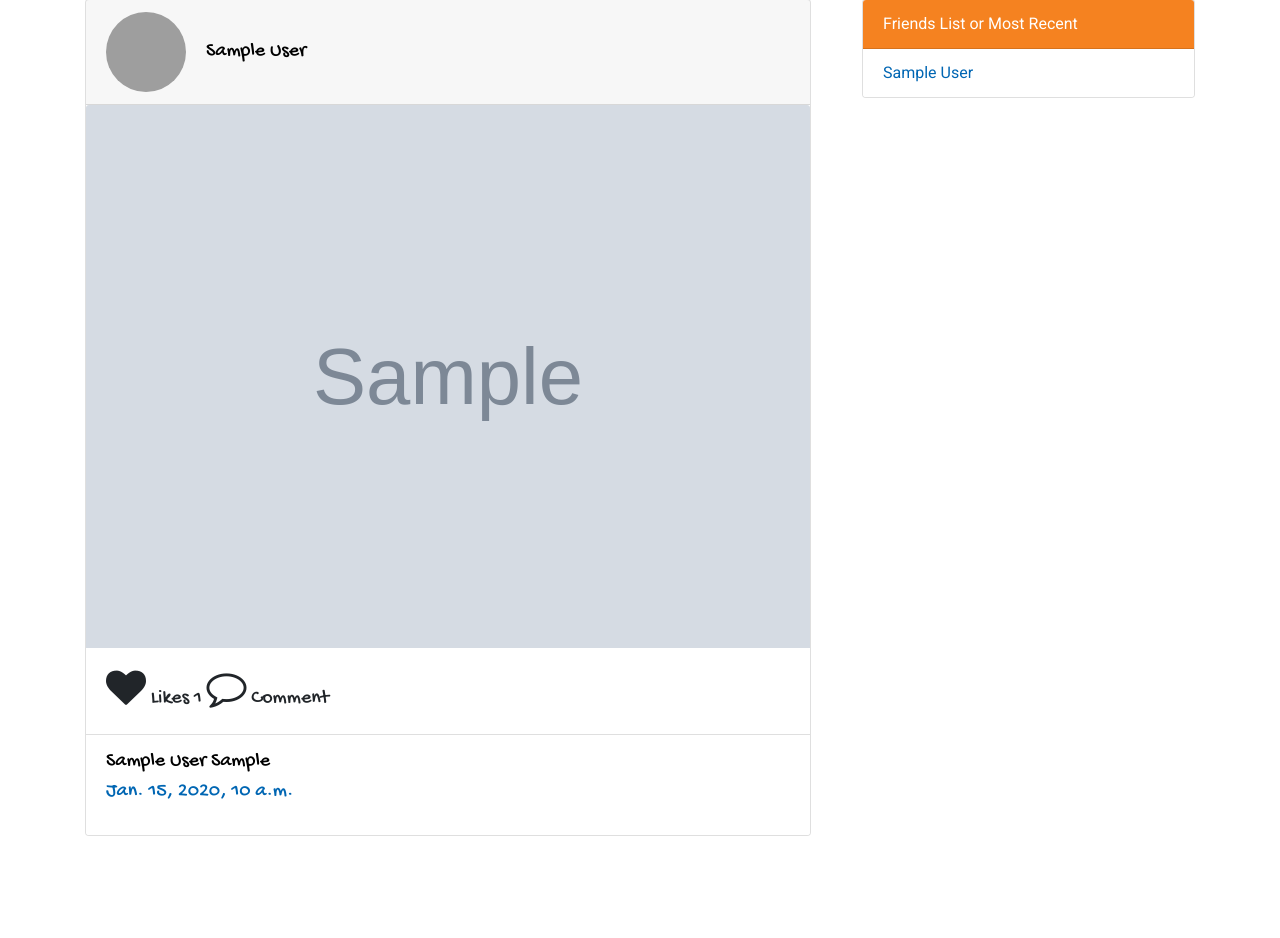
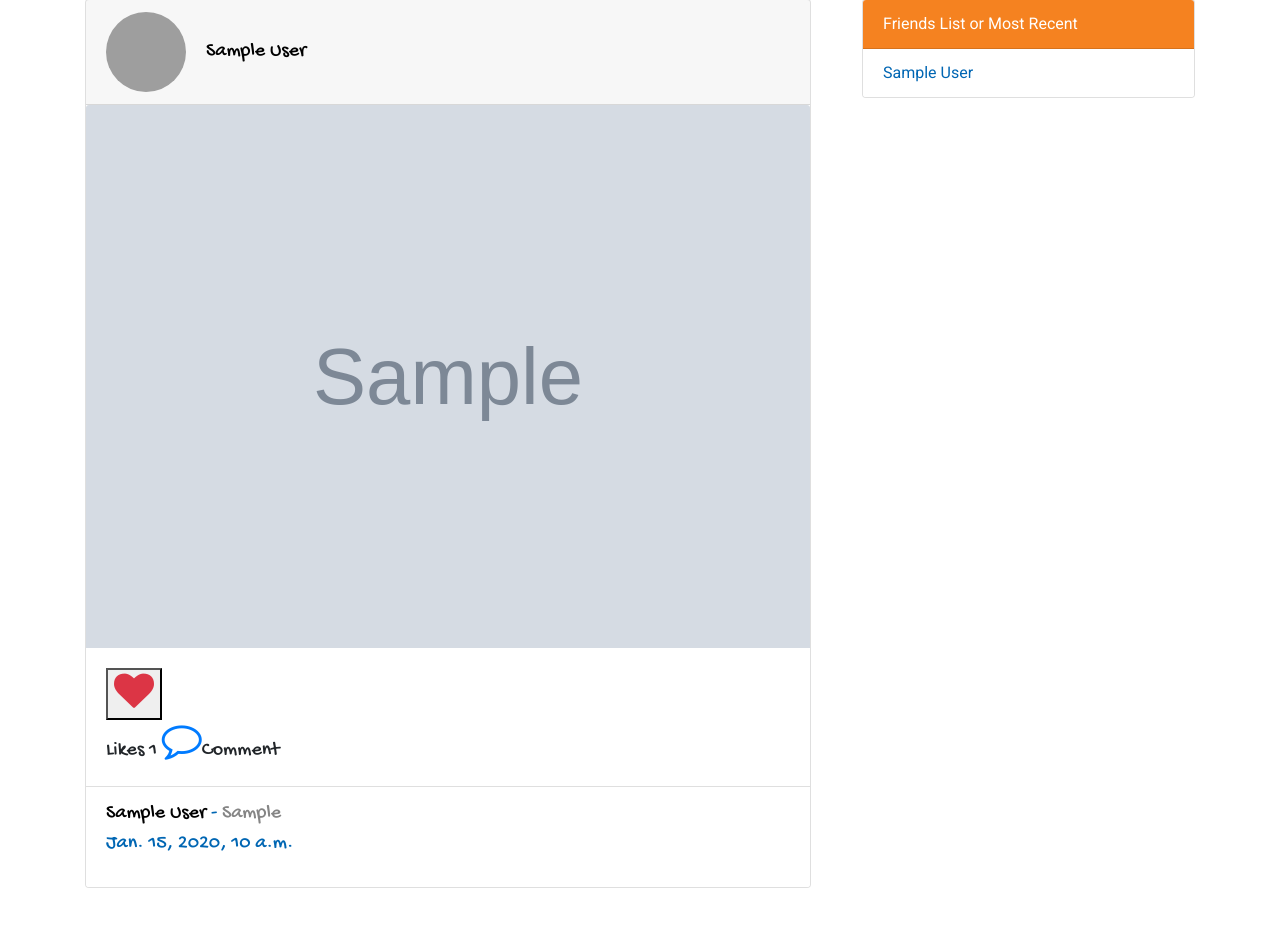
Before and after one commit to Eli-J-Camara/PetGram, a Django app: page / in a window 1280 px wide. Shown: the part 134-1072 px from the top of the page. Before the commit the page ends 970 px from the top, so only its background shows below. Run offline with Django 3.2, Linux system fonts and the light colour scheme; a user stored in the database is signed in; tables that the repository leaves empty hold one stand-in row (values such as "Sample post"); grey boxes marked "Sample" are stand-in pictures; data that the repository does not hold is empty; some libraries are stand-ins or nearby versions; grey boxes are pictures that could not be loaded.

Commit message:
got he heart to toggle from red to grey for like unlike

```diff
--- a/static/css/style.css
+++ b/static/css/style.css
@@ -109,6 +109,16 @@ li.list-group-item > a {
     text-decoration: none;
 }
 
+li.list-group-item > span > a {
+    color: rgb(133, 133, 133);
+    text-decoration: none;
+}
+
+li.list-group-item > span > a:hover {
+    color: #f58220;
+    text-decoration: none;
+}
+
 li.list-group-item > a:hover {
     color: #f58220;
     text-decoration: none;
@@ -120,3 +130,15 @@ li.list-group-item > a:hover {
     margin-right: 10px;
     color: rgb(133, 133, 133);
 }
+
+.ellipsis > a {
+    color: #0066b3;
+}
+
+.ellipsis > a:hover {
+    color: #f58220;
+}
+
+/* .fa.fa-heart {
+
+} */
--- a/templates/homepage.html
+++ b/templates/homepage.html
@@ -29,11 +29,11 @@
               <img class="avatar" src="{% static 'images/placeholder.png'%}" alt="Profile Picture"/>
             {% endif %}
             <span class="post-header"><a href="/profile/{{post.display_name.id}}">{{post.display_name}}</a></span>
+            {% if not request.user in post.user_likes.all %}
             <div class="ellipsis">
-            <span class="iconify" data-icon="fa-ellipsis-h" data-inline="false"></span>
-            {% comment %} <i class="fa fa-ellipsis-v" aria-hidden="true"></i> {% endcomment %}
-            {% comment %} <i class="icon-ellipsis-horizontal"></i> {% endcomment %}
+            <a href="/edit_post/{{post.id}}"><span class="iconify" data-icon="fa-ellipsis-h" data-inline="false"></span></a>
             </div>
+            {% endif %}
           </div>
 
 
@@ -55,16 +55,22 @@
         {% endif %}
 
         <div class="card-body">
-          <span class="card-title"><i class="fa fa-heart fa-2x" aria-hidden="true"></i></span>
+          <div>
+            {% if request.user in post.user_likes.all %}
+            <button><a href="/like/{{post.id}}/"><i class="fa fa-heart fa-2x text-danger" aria-hidden="true"></i></a></button>
+            {% else %}
+            <button><a href="/like/{{post.id}}/"><i class="fa fa-heart fa-2x text-secondary" aria-hidden="true"></i></a></button>
+            {% endif %}
+        </div>
           Likes {{post.likes}}
-          <span class="card-title"><i class="fa fa-comment-o fa-2x"></i></span>
-          Comment
+          <span class="card-title"><a href="/post_detail/{{post.id}}"><i class="fa fa-comment-o fa-2x"></i></a>Comment</span>
+
         </div>
 
         <ul class="list-group list-group-flush">
           <li class="list-group-item">
-            <a href="/profile/{{post.display_name.id}}">{{post.display_name}}</a>
-            <a href="/post_detail/{{post.id}}">{{post.caption}}</a>
+            <a href="/profile/{{post.display_name.id}}">{{post.display_name}}</a> -
+            <span><a href="/post_detail/{{post.id}}">{{post.caption}}</a></span>
             <p>{{post.created_at}}</p>
           </li>
         </ul>
```
